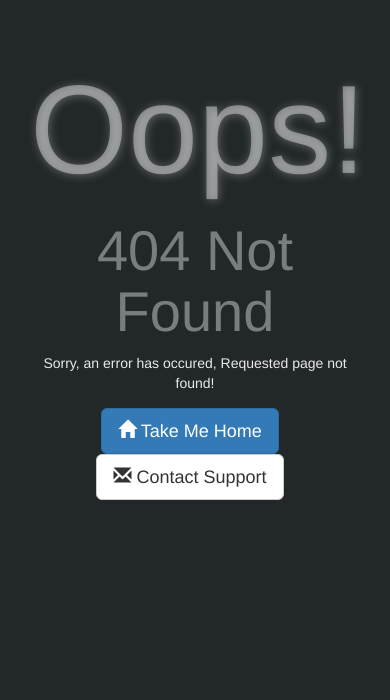
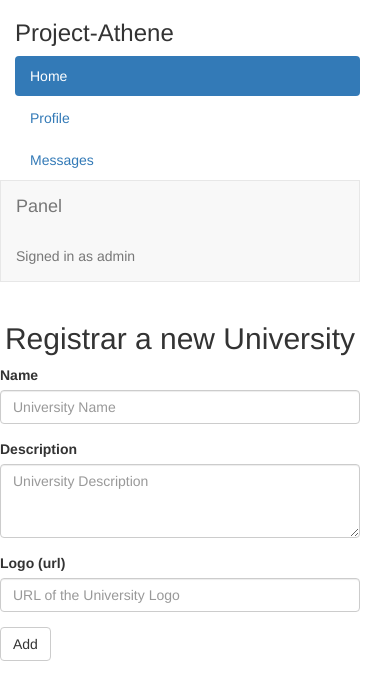
Before and after one commit to andressmateo/findu, a Flask app: page /panel/add/university in a window 390 px wide. Shown: the top 700 px of the page. Run offline with Flask 2, Linux system fonts and the light colour scheme; the visitor is signed in with stand-in values (Sample User, id 1); some libraries are stand-ins or nearby versions.

Commit message:
Funciona el ADD University

```diff
--- a/app/static/css/style.css
+++ b/app/static/css/style.css
@@ -1,3 +1,9 @@
+.row{
+    margin-right: 0px;
+}
+p#signame{
+    margin-right: 1em;
+}
 .not_found{
     background: #22272A;
 }
--- a/app/templates/404.html
+++ b/app/templates/404.html
@@ -4,11 +4,11 @@
     <meta charset="UTF-8">
     <meta name="viewport" content="width=device-width, initial-scale=1, maximum-scale=1, user-scalable=no">
     <title>ERROR 404</title>
-    <link rel="stylesheet" href="https://maxcdn.bootstrapcdn.com/bootstrap/3.3.1/css/bootstrap.min.css"/>
+    <link rel="stylesheet" href="//maxcdn.bootstrapcdn.com/bootstrap/3.3.1/css/bootstrap.min.css"/>
     <link rel="stylesheet" href="{{ url_for('static', filename='css/style.css') }}"/>
     <!--[if lt IE 9]>
-        <script src="https://oss.maxcdn.com/html5shiv/3.7.2/html5shiv.min.js"></script>
-        <script src="https://oss.maxcdn.com/respond/1.4.2/respond.min.js"></script>
+        <script src="//oss.maxcdn.com/html5shiv/3.7.2/html5shiv.min.js"></script>
+        <script src="//oss.maxcdn.com/respond/1.4.2/respond.min.js"></script>
     <![endif]-->
 </head>
 <body class="not_found">
@@ -33,6 +33,6 @@
     </div>
 </div>
 
-<script src="https://ajax.googleapis.com/ajax/libs/jquery/1.11.1/jquery.min.js"></script>
+<script src="//ajax.googleapis.com/ajax/libs/jquery/1.11.1/jquery.min.js"></script>
 </body>
 </html>
--- /dev/null
+++ b/app/templates/form_university.html
@@ -0,0 +1,33 @@
+{% extends "panel_base.html" %}
+{% block body %}
+<h2 class="text-center" xmlns="http://www.w3.org/1999/html">Registrar a new University</h2>
+<form class="form-horizontal" role="form" action="{{ url_for('panel_add_university') }}"
+        method="post">
+    <div class="form-group">
+        <label for="inputName" class="col-sm-2 control-label">Name</label>
+        <div class="col-sm-9">
+            <input name="name" type="name" class="form-control" id="inputName"
+                   placeholder="University Name" required>
+        </div>
+    </div>
+    <div class="form-group">
+        <label for="textareaDescription" class="col-sm-2 control-label">Description</label>
+        <div class="col-sm-9">
+            <textarea name="description"id="textareaDescription"class="form-control" rows="3"
+                      placeholder="University Description" required></textarea>
+        </div>
+    </div>
+    <div class="form-group">
+        <label for="inputLogo" class="col-sm-2 control-label">Logo (url)</label>
+        <div class="col-sm-9">
+            <input name="logo" type="url" class="form-control" id="inputLogo"
+                   placeholder="URL of the University Logo" required>
+        </div>
+    </div>
+    <div class="form-group">
+        <div class="col-sm-offset-2 col-sm-10">
+            <button type="submit" class="btn btn-default">Add</button>
+        </div>
+    </div>
+</form>
+{% endblock %}
--- a/app/templates/introducing.html
+++ b/app/templates/introducing.html
@@ -4,7 +4,7 @@
     <meta charset="UTF-8">
     <meta name="viewport" content="width=device-width, initial-scale=1, maximum-scale=1, user-scalable=no">
     <title> {% if config.AppName %}{{config.AppName}}{% else %}Index{% endif %}</title>
-    <link rel="stylesheet" href="https://maxcdn.bootstrapcdn.com/bootstrap/3.3.1/css/bootstrap.min.css"/>
+    <link rel="stylesheet" href="//maxcdn.bootstrapcdn.com/bootstrap/3.3.1/css/bootstrap.min.css"/>
     <link rel="stylesheet" href="{{ url_for('static', filename='css/introducing.css') }}"/>
 </head>
 <body>
--- a/app/templates/login.html
+++ b/app/templates/login.html
@@ -4,8 +4,8 @@
     <meta charset="UTF-8">
     <title>Login</title>
     <meta name="viewport" content="width=device-width, initial-scale=1, maximum-scale=1, user-scalable=no">
-    <link rel="stylesheet" href="https://maxcdn.bootstrapcdn.com/bootstrap/3.3.1/css/bootstrap.min.css"/>
-    <link rel="stylesheet" href="http://maxcdn.bootstrapcdn.com/font-awesome/4.2.0/css/font-awesome.min.css"/>
+    <link rel="stylesheet" href="//maxcdn.bootstrapcdn.com/bootstrap/3.3.1/css/bootstrap.min.css"/>
+    <link rel="stylesheet" href="//maxcdn.bootstrapcdn.com/font-awesome/4.2.0/css/font-awesome.min.css"/>
     <link rel="stylesheet" href="{{ url_for('static', filename='css/style.css') }}"/>
 </head>
 <body class="login">
--- /dev/null
+++ b/app/templates/panel_base.html
@@ -0,0 +1,43 @@
+<!doctype html>
+<html lang="es">
+<head>
+    <meta charset="UTF-8">
+    <title>Panel</title>
+    <meta name="viewport"
+          content="width=device-width, user-scalable=no, initial-scale=1.0, maximum-scale=1.0, minimum-scale=1.0"/>
+    <link rel="stylesheet" href="//maxcdn.bootstrapcdn.com/bootstrap/3.3.1/css/bootstrap.min.css">
+    <link rel="stylesheet" href="{{ url_for('static', filename='css/style.css') }}"/>
+</head>
+<body>
+<div class="container-fluid">
+    <div class="row">
+        <div class="col-md-2">
+            <h3>Project-Athene</h3>
+            <ul class="nav nav-pills nav-stacked">
+                <li role="presentation" class="active"><a href="#">Home</a></li>
+                <li role="presentation"><a href="#">Profile</a></li>
+                <li role="presentation"><a href="#">Messages</a></li>
+            </ul>
+        </div>
+        <div class="col-md-10">
+            <div class="row">
+                <nav class="navbar navbar-default" role="navigation">
+                    <div class="container-fluid">
+                        <div class="navbar-header">
+                            <a class="navbar-brand" href="#">
+                                Panel
+                            </a>
+                        </div>
+                        <p class="navbar-text navbar-right" id="signame">Signed in as <a href="#" class="navbar-link">admin</a></p>
+                    </div>
+                </nav>
+            </div>
+            <div class="row">
+                {% block body %}{% endblock %}
+            </div>
+        </div>
+    </div>
+</div>
+<script src="//maxcdn.bootstrapcdn.com/bootstrap/3.3.1/js/bootstrap.min.js"></script>
+</body>
+</html>
--- a/app/views.py
+++ b/app/views.py
@@ -3,6 +3,12 @@ from flask import render_template, redirect, session, url_for, request, jsonify
 from app import app, db, models, search
 import config
 
+
+#OTHER ONES
+def check_log():
+    if not session["logged"]:
+        return redirect(url_for("login"))
+#VIEWS
 @app.route('/index')
 @app.route('/')
 def hello():
@@ -51,24 +57,10 @@ def buscar(busqueda):
     else:
         return str(result)
 
-
-#@app.route("/busqueda", methods=['POST'])
-#def busqueda():
-#    b = request.form['busqueda']
-#   u = search.searchFor(b)
-#   return "<span>"+str(u.nombre) + " , "+ str(u.descripcion) + "</span>"
-
-
 @app.route("/contacto")
 def contact():
     return "No hay"
 
-@app.route("/admin")
-def admin_link():
-    if session["logged"]:
-        return "Estas Adentro"
-    else:
-        return redirect(url_for("login"))
 @app.route('/login', methods=['POST', 'GET'])
 def login():
     if request.method == 'POST':
@@ -83,3 +75,56 @@ def login():
 def logout():
     session["logged"] = False
     return  redirect(url_for("hello"))
+
+@app.route("/admin")
+def admin_link():
+    if check_log():
+        return check_log()
+    else:
+        return "Inside"
+
+@app.route("/panel")
+def panel():
+    if check_log():
+        return check_log()
+    else:
+        return "Making a Panel"
+
+@app.route("/panel/add/")
+def panel_add():
+    if check_log():
+        return check_log()
+    else:
+        return "What do you want to add?"
+
+@app.route("/panel/add/university", methods=['POST', 'GET'])
+def panel_add_university():
+    if check_log():
+        return check_log()
+    else:
+        if request.method == 'POST':
+            if request.form["name"] and request.form["description"] and request.form["logo"]:
+                try:
+                    university = models.University(request.form["name"],
+                                                   request.form["description"], request.form["logo"])
+                    db.session.add(university)
+                    db.session.commit()
+                    return render_template("form_result.html", success=True)
+                except:
+                    return render_template("form_result.html", error=True)
+            else:
+                return render_template("form_result.html", error=True)
+        else:
+            return render_template("form_university.html")
+
+@app.route("/list/university")
+def list_university():
+    all = models.University.query.all()
+    #Temporaly I'm going to change this
+    ret = ""
+    for university in all:
+        ret += "<p>"+str(university.id)+university.name+university.description+university.logo+"</p><br>"
+    return ret
+@app.route("/test")
+def test():
+        return render_template("form_result.html",success=True)
```
Also changed, not shown: app/templates/form_result.html (added, +9 -0 lines).
